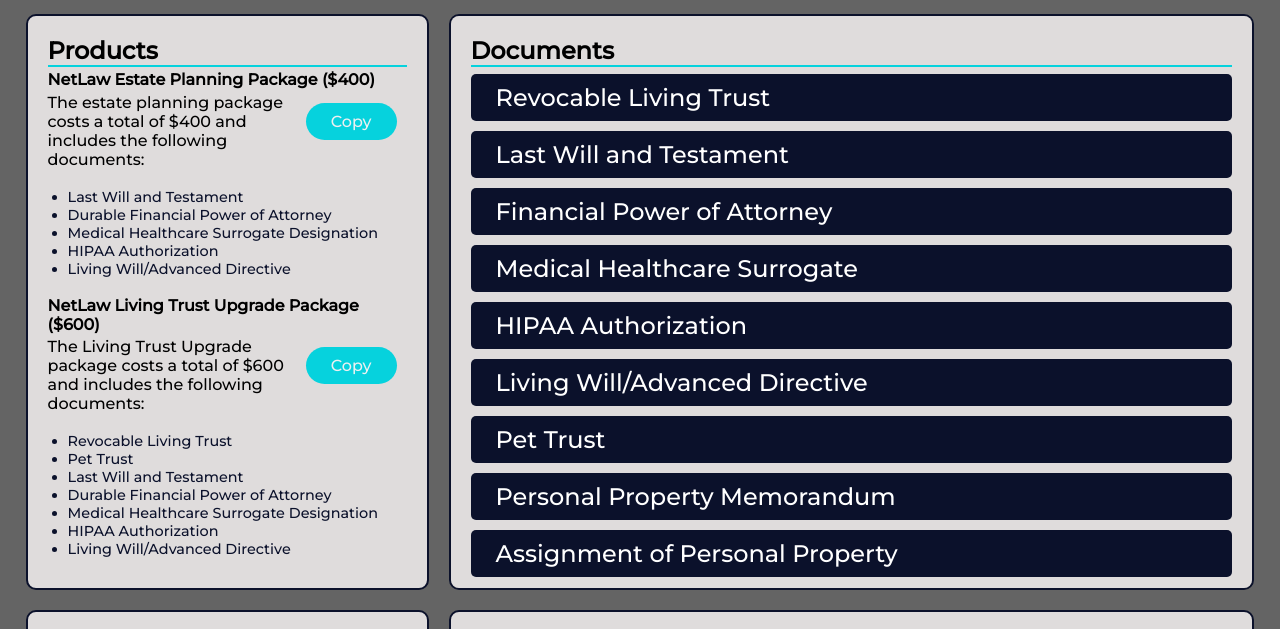
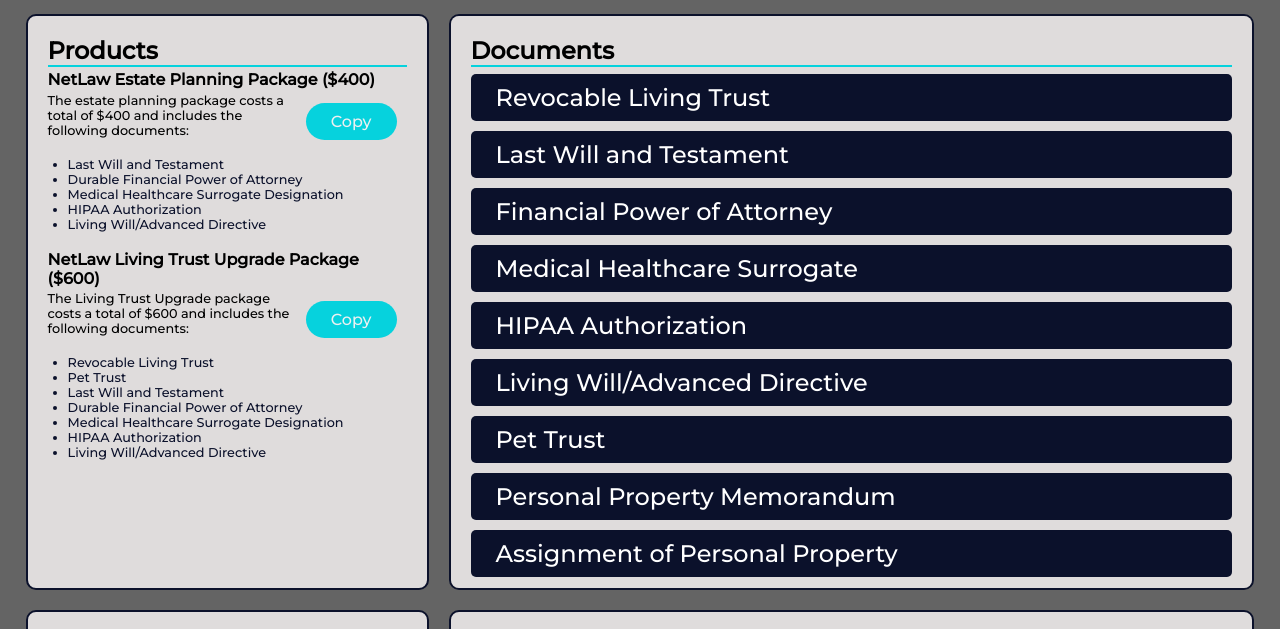
Before and after one commit to cstirneman/customer-service-app, a plain HTML site: page public/repository.html in a window 1280 px wide. Shown: the part 112-741 px from the top of the page. Drawn offline with Linux system fonts and the light colour scheme.

Commit message:
modified:   src/repository.css

```diff
--- a/src/repository.css
+++ b/src/repository.css
@@ -176,7 +176,7 @@ hr {
 /* Responsive styles */
 
 /* Large screens - Desktops (min-width 1024px) */
-@media (min-width: 1100px) {
+@media (min-width: 1100px) and (max-width: 1400px){
     .grid-container {
         grid-template-columns: 1.5fr 3fr;
         grid-template-rows: 1fr 1fr;
@@ -195,6 +195,14 @@ hr {
     .products {
         grid-area: products;
         height: 72vh;
+    }
+
+    .products li{
+        font-size: 0.8rem;
+    }
+
+    .products p{
+        font-size: 0.8rem;
     }
 }
 
```
